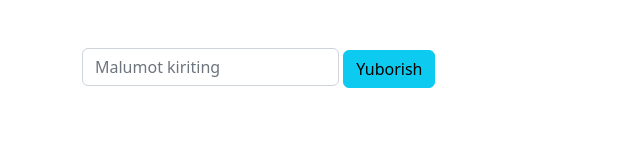
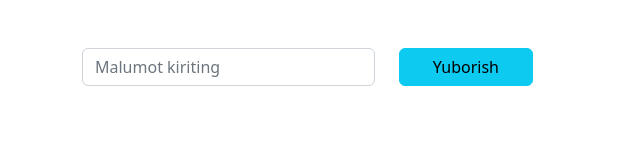
Before and after one commit to gnurullayev/crud-todo, a plain HTML site: page index.html in a window 1280 px wide. Shown: the whole page, without its empty margins (0-640 px from the left). Drawn offline with nearby package versions, Linux system fonts and the light colour scheme.

Commit message:
add file change

```diff
--- a/index.html
+++ b/index.html
@@ -14,18 +14,22 @@
 </head>
 <body>
   <div class="container my-5">
-    <div class="row">
-        <div class="col-md-4">
+    <div class="row justify-content-center justify-content-md-between gy-4">
+        <div class="col-md-5 ">
             <form class="form" >
-                <label for="">
-                    <input class="js-input form-control" type="text" placeholder="Malumot kiriting">
-                </label>
+              <div class="row gy-3">
+                <div class="col-12 col-md-8">
+                  <input class="js-input form-control" type="text" placeholder="Malumot kiriting">
+                </div>
 
-                <button class="btn btn-info " >Yuborish</button>
+                <div class="col-12 col-md-4">
+                  <button class="btn btn-info w-100" >Yuborish</button>
+                </div>
+              </div>
             </form>
         </div>
 
-        <div class="col-md-4">
+        <div class="col-md-7">
           <ul class="list-group js-list-group">
             <!-- <li class="list-group-item d-flex justify-content-between align-items-center">
               <p class="d-flex align-items-center mb-0">
```
